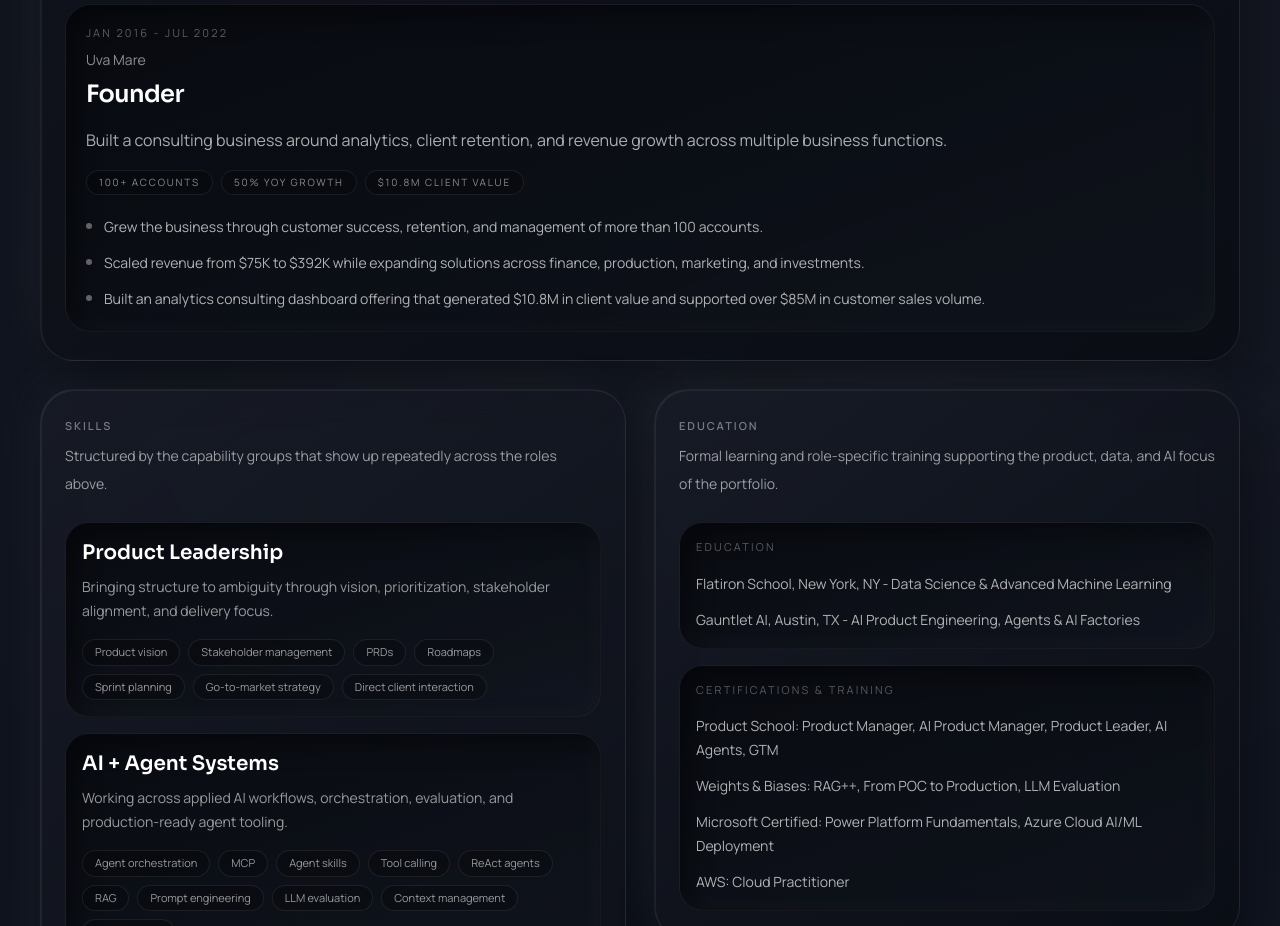
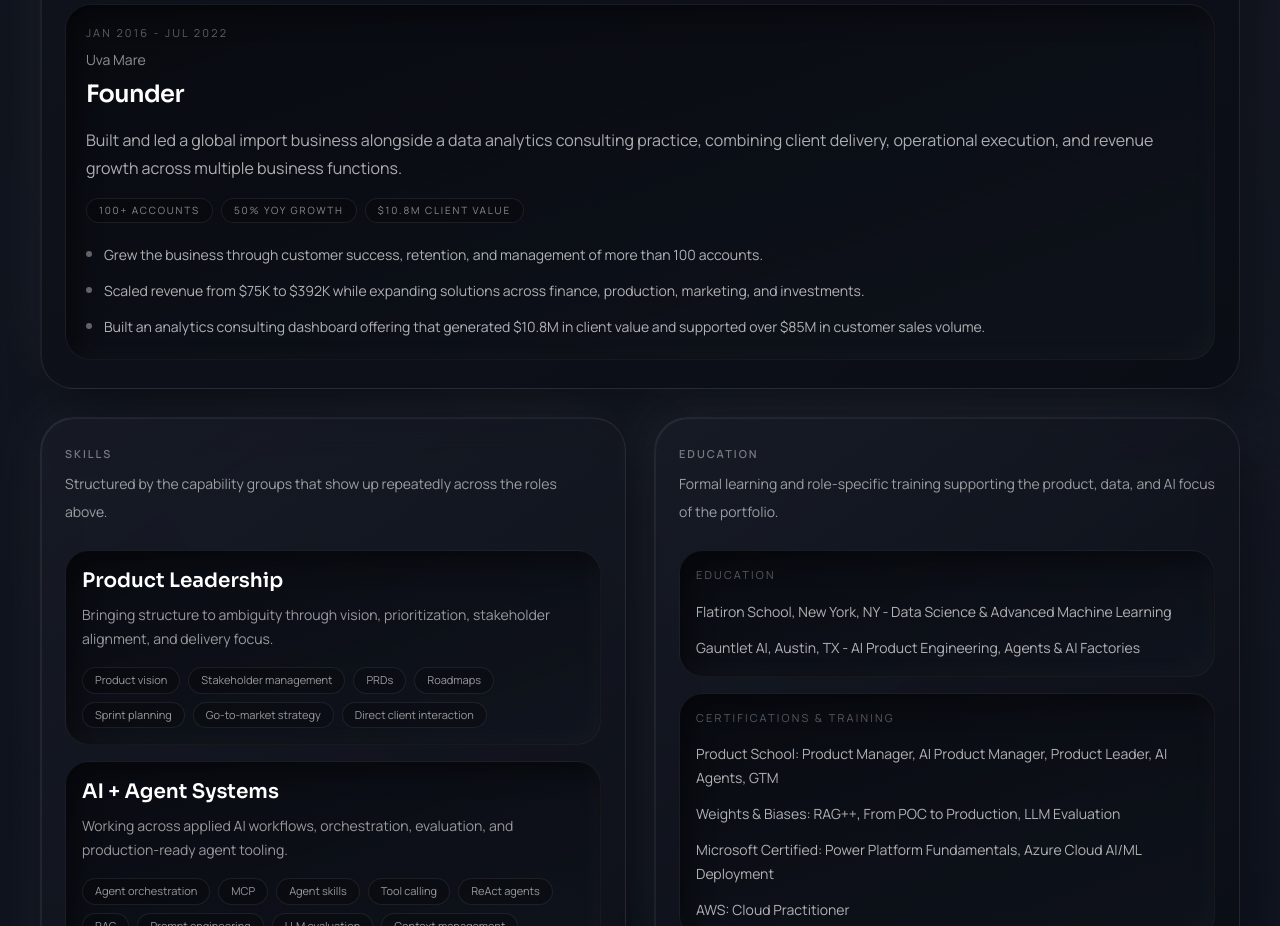
Before and after one commit to StefanoCaruso456/portfolio, a Next.js app: page / in a window 1280 px wide. Shown: the part 3780-4706 px from the top of the page. Built offline with nearby package versions, Linux system fonts and the light colour scheme.

Commit message:
Refine Uva Mare description

```diff
--- a/data/resume.ts
+++ b/data/resume.ts
@@ -123,7 +123,7 @@ export const resumeRoles: ResumeRole[] = [
     title: "Founder",
     period: "Jan 2016 - Jul 2022",
     context:
-      "Built a consulting business around analytics, client retention, and revenue growth across multiple business functions.",
+      "Built and led a global import business alongside a data analytics consulting practice, combining client delivery, operational execution, and revenue growth across multiple business functions.",
     badges: ["100+ accounts", "50% YoY growth", "$10.8M client value"],
     highlights: [
       "Grew the business through customer success, retention, and management of more than 100 accounts.",
```
